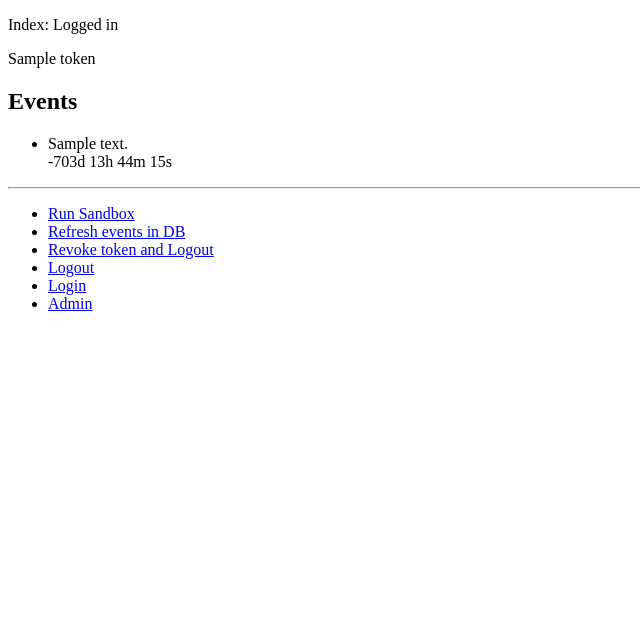
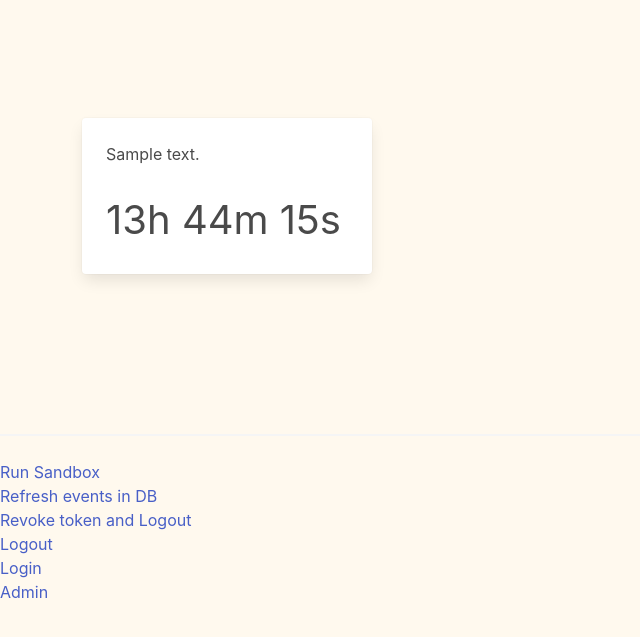
Before and after one commit to HelloThisIsFlo/AlwaysOnTime, a Django app: template alwaysontime/timers/templates/index.html in a window 1280 px wide. Shown: the top 637 px of the page, without its empty margins (0-640 px from the left). Run offline with Django 4.2, Linux system fonts and the light colour scheme; tables that the repository leaves empty hold one stand-in row (values such as "Sample post"); the template is opened without the code that fills it: values that come from a table or form of the project are taken from there, most other values are stand-ins (such as "Sample title", 1, 10 or a date in 2020).

Commit message:
Add style

```diff
--- a/alwaysontime/timers/templates/index.html
+++ b/alwaysontime/timers/templates/index.html
@@ -2,27 +2,64 @@
 <html lang="en">
 <head>
     <meta charset="UTF-8">
-    <title>Sandbox</title>
+    <meta name="viewport"
+          content="width=device-width, user-scalable=no, initial-scale=1.0, maximum-scale=1.0, minimum-scale=1.0">
+    <meta http-equiv="X-UA-Compatible" content="ie=edge">
+    <title>Always On Time</title>
+    <link rel="stylesheet" href="https://cdn.jsdelivr.net/npm/bulma@0.9.3/css/bulma.min.css">
+    <link rel="stylesheet" href="https://use.fontawesome.com/releases/v5.15.4/css/all.css"
+          integrity="sha384-DyZ88mC6Up2uqS4h/KRgHuoeGwBcD4Ng9SiP4dIRy0EXTlnuz47vAwmeGwVChigm" crossorigin="anonymous">
+    <style>
+        * {
+            box-sizing: border-box;
+        }
+        .timers {
+            position: relative;
+        }
+        .timer {
+            margin: 30px;
+            width: auto;
+        }
+        @media (min-width: 500px) {
+            .timer {
+                margin: 30px;
+                width: 290px;
+            }
+        }
+
+
+        .container {
+            margin-top: 100px;
+        }
+
+        .columns:first-child {
+            margin-bottom: 130px;
+        }
+
+        html {
+            background-color: #fff9ee;
+        }
+    </style>
 </head>
 <body>
-<p>
-    Index: Logged in
-</p>
-<p>
-    {{ token }}
-</p>
-<h2>Events</h2>
-<ul>
+<div class="container timers">
     {% for e in events %}
-        <li>
-            <div class="timer">
-                <div class="summary">{{ e.summary }}</div>
-                <div class="time" data-start="{{ e.start|date:"r" }}"></div>
+        <div class="columns">
+            <div class="card timer">
+                <div class="card-content">
+                    <div class="media">
+                        <div class="media-content">
+                            <div class="summary">{{ e.summary }}</div>
+                        </div>
+                    </div>
+                    <div class="content">
+                        <p class="time is-centered is-size-2" data-start="{{ e.start|date:"r" }}"></p>
+                    </div>
+                </div>
             </div>
-        </li>
+        </div>
     {% endfor %}
-</ul>
-
+</div>
 <hr>
 <ul>
     <li><a href="/sandbox">Run Sandbox</a></li>
@@ -35,6 +72,7 @@
 
 <div class="debug"></div>
 <script>
+    const DEBUG_MODE = false;
     const timerTimeDivs = document.querySelectorAll('.timer .time')
 
     const formatTimer = timer => {
@@ -43,7 +81,13 @@
         const hours = floor((timer / 1000 / 60 / 60) - days * 24)
         const minutes = floor((timer / 1000 / 60) - days * 24 * 60 - hours * 60)
         const seconds = floor((timer / 1000) - days * 24 * 60 * 60 - hours * 60 * 60 - minutes * 60)
-        return `${days}d ${hours}h ${minutes}m ${seconds}s`
+
+        if (DEBUG_MODE) {
+            return `${days}d ${hours}h ${minutes}m ${seconds}s`
+        }
+        return hours ?
+            `${hours}h ${minutes}m ${seconds}s` :
+            `${minutes}m ${seconds}s`
     }
     const refreshTimers = () => {
         const now = Date.now()
@@ -60,11 +104,10 @@
 
 
     /*
-    * DEBUG - Reload every 3 sec
+    * DEBUG - Reload every 2 sec
     */
     const debugDiv = document.querySelector('.debug')
-    setTimeout(location.reload, 3000)
-    let countDown = 3;
+    let countDown = 2;
     const debug = () => {
         if (!countDown) {
             location.reload();
@@ -73,7 +116,7 @@
         countDown--
         setTimeout(debug, 1000)
     }
-    // debug()
+    if (DEBUG_MODE) debug()
 </script>
 </body>
 </html>
```
